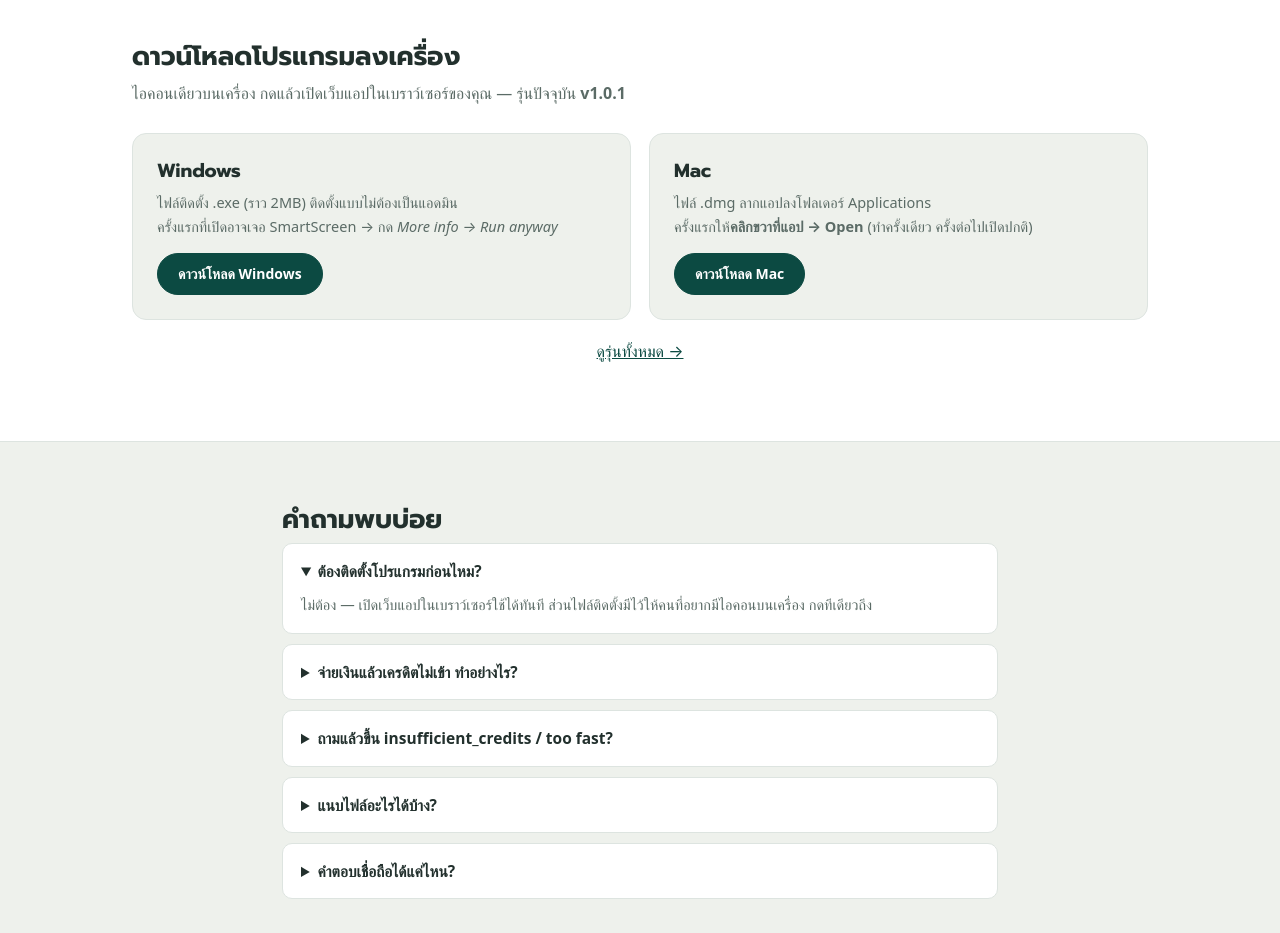
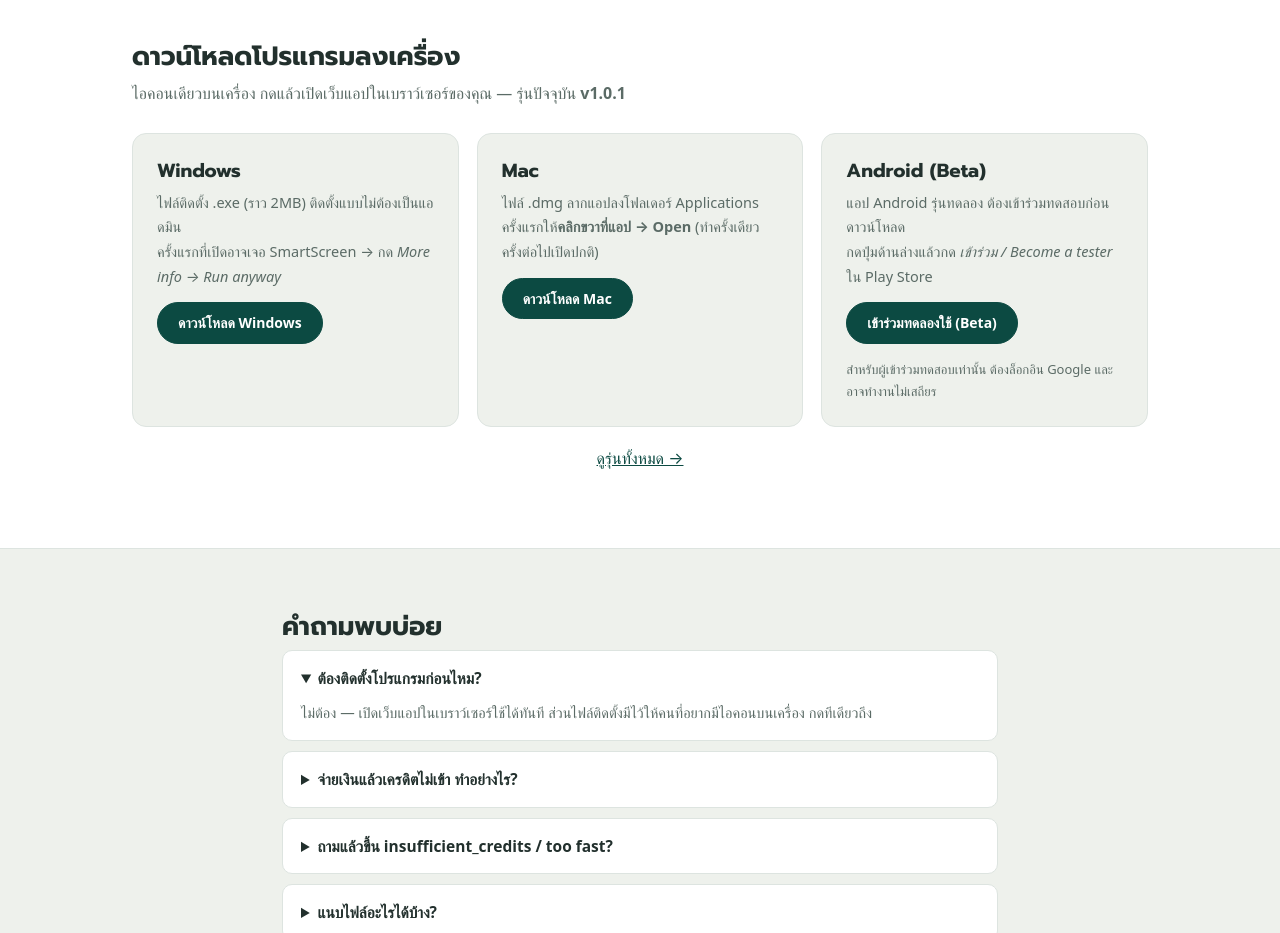
Before and after one commit to yaw2558-collab/Weerayuth, a plain HTML site: page site/index.html in a window 1280 px wide. Shown: the part 2200-3133 px from the top of the page. Drawn offline with Linux system fonts and the light colour scheme.

Commit message:
Add Android beta testing link to download section

```diff
--- a/site/index.html
+++ b/site/index.html
@@ -188,6 +188,15 @@ gtag('js',new Date());gtag('config','AW-955537182');
         </div>
         <a class="btn primary sm" href="https://github.com/yaw2558-collab/Weerayuth/releases/tag/desktop-v1.0.1" data-i18n="dl_mac_btn">ดาวน์โหลด Mac</a>
       </div>
+      <div class="dl">
+        <div>
+          <h3>Android (Beta)</h3>
+          <p data-i18n-html="dl_android_p">แอป Android รุ่นทดลอง ต้องเข้าร่วมทดสอบก่อนดาวน์โหลด<br>
+          กดปุ่มด้านล่างแล้วกด <em>เข้าร่วม / Become a tester</em> ใน Play Store</p>
+        </div>
+        <a class="btn primary sm" href="https://play.google.com/apps/testing/com.thaicustoms.app" target="_blank" rel="noopener" data-i18n="dl_android_btn">เข้าร่วมทดลองใช้ (Beta)</a>
+        <p class="beta-note" data-i18n="dl_android_note">สำหรับผู้เข้าร่วมทดสอบเท่านั้น ต้องล็อกอิน Google และอาจทำงานไม่เสถียร</p>
+      </div>
     </div>
     <p class="center"><a href="https://github.com/yaw2558-collab/Weerayuth/releases" data-i18n="dl_all">ดูรุ่นทั้งหมด →</a></p>
   </div>
--- a/site/script.js
+++ b/site/script.js
@@ -85,6 +85,9 @@
     dl_win_btn: "Download for Windows",
     dl_mac_p: ".dmg file — drag the app into Applications<br>First time, <strong>right-click the app → Open</strong> (once only, then it opens normally)",
     dl_mac_btn: "Download for Mac",
+    dl_android_p: "Android beta app — join the test before downloading<br>Tap below, then press <em>Become a tester</em> in the Play Store",
+    dl_android_btn: "Join beta test",
+    dl_android_note: "For testers only. Google login required; may be unstable.",
     dl_all: "See all releases →",
     faq_h2: "Frequently asked questions",
     faq1_q: "Do I need to install anything?",
@@ -179,6 +182,9 @@
     dl_win_btn: "下载Windows版",
     dl_mac_p: ".dmg文件——把应用拖入Applications文件夹<br>首次请<strong>右键点击应用 → Open</strong>（只需一次，之后正常打开）",
     dl_mac_btn: "下载Mac版",
+    dl_android_p: "Android 测试版应用——下载前需先加入测试<br>点击下方按钮，然后在 Play 商店中按 <em>加入测试</em>",
+    dl_android_btn: "加入测试 (Beta)",
+    dl_android_note: "仅限测试人员。需要登录 Google，功能可能不稳定。",
     dl_all: "查看所有版本 →",
     faq_h2: "常见问题",
     faq1_q: "需要先安装吗？",
--- a/site/styles.css
+++ b/site/styles.css
@@ -99,11 +99,12 @@ a{color:var(--brand)}
 .steps span{color:var(--muted);font-size:14.5px}
 
 /* downloads */
-.dls{display:grid;grid-template-columns:1fr 1fr;gap:18px;margin-bottom:18px}
+.dls{display:grid;grid-template-columns:repeat(3,1fr);gap:18px;margin-bottom:18px}
 .dl{background:var(--bg);border:1px solid var(--line);border-radius:14px;padding:24px;display:flex;flex-direction:column;gap:14px}
 .dl h3{font-size:19px;margin-bottom:6px}
 .dl p{font-size:14.5px;color:var(--muted);margin:0}
 .dl .btn{align-self:flex-start}
+.dl .beta-note{font-size:13px;color:var(--muted)}
 
 /* faq */
 details{background:#fff;border:1px solid var(--line);border-radius:10px;padding:14px 18px;margin-bottom:10px}
```
